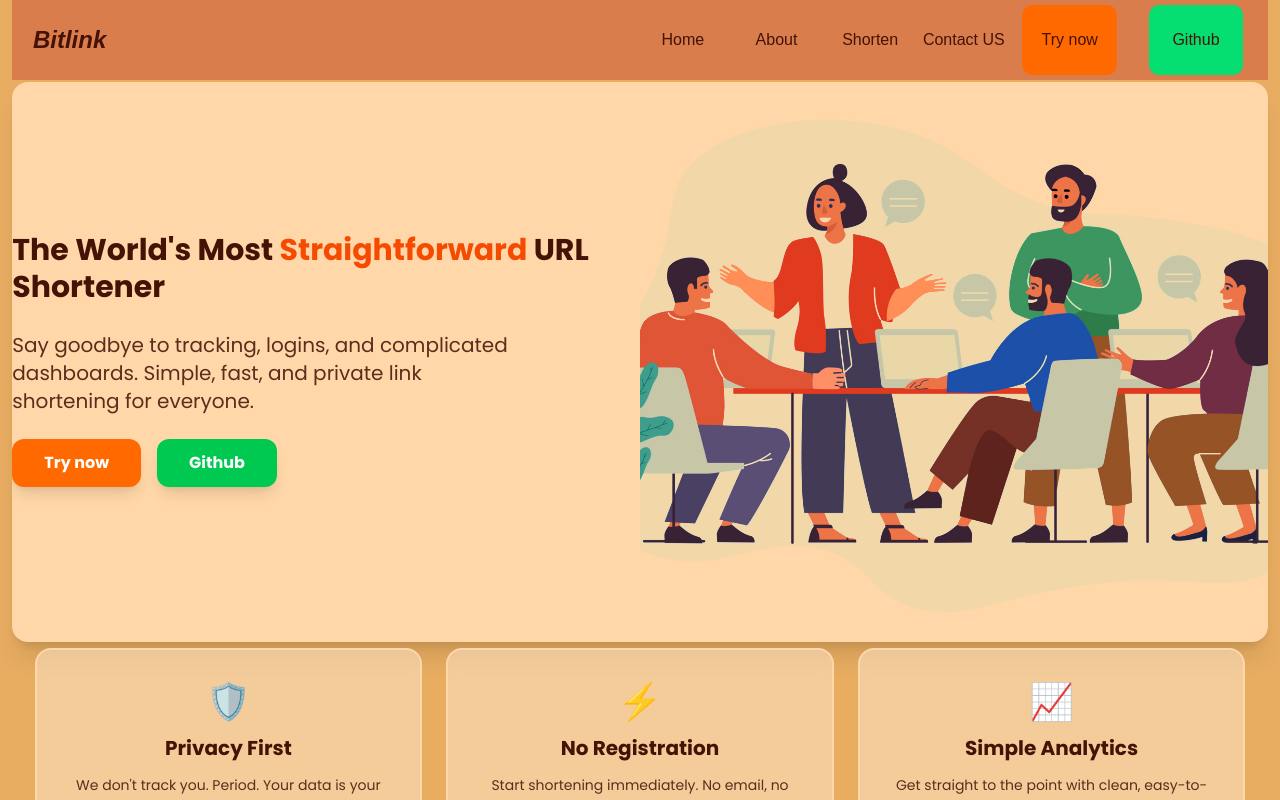
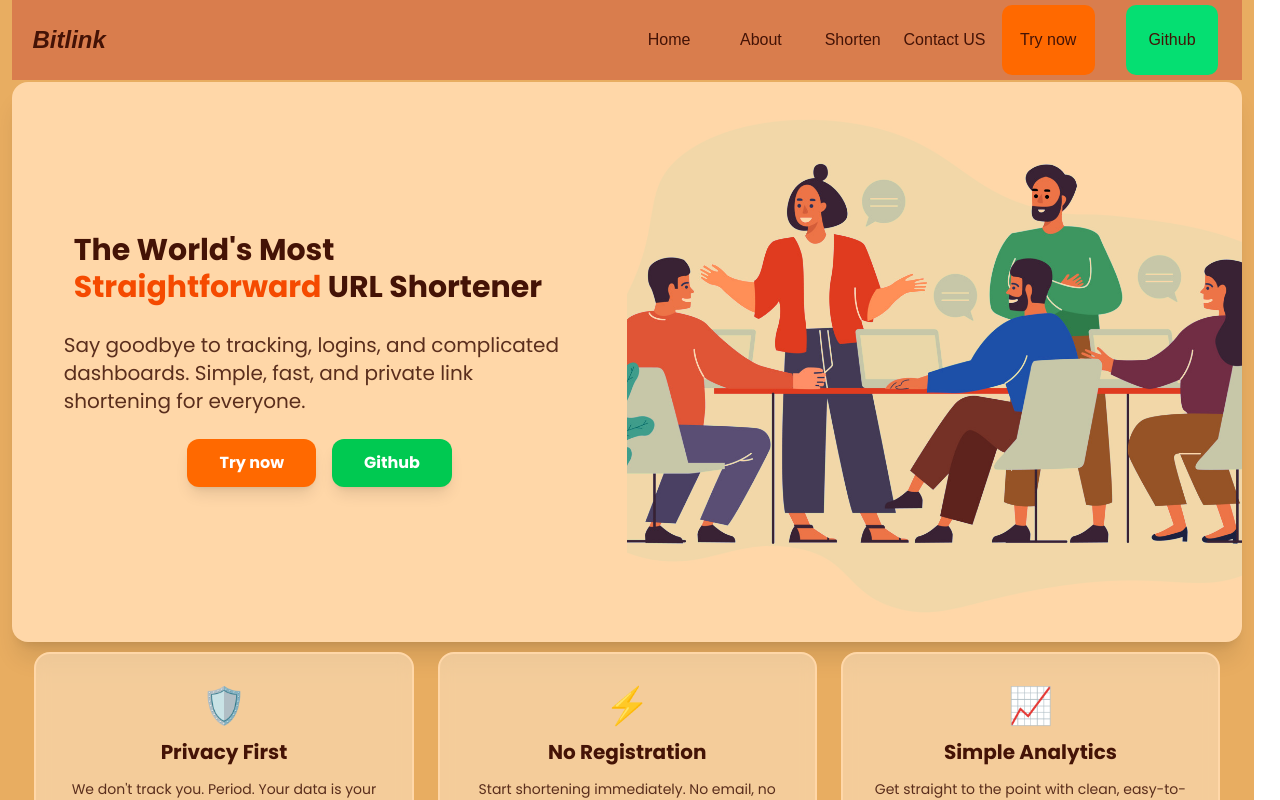
Before and after one commit to Shashikantgiri-web/Url-Shortener, a Next.js app in the folder main-code/: page / in a window 1280 px wide. Shown: the top 800 px of the page. Built offline with nearby package versions, Linux system fonts and the light colour scheme.

Commit message:
updating design

```diff
--- a/main-code/app/layout.js
+++ b/main-code/app/layout.js
@@ -23,7 +23,7 @@ export default function RootLayout({ children }) {
       <body
         className={`${geistSans.variable} ${geistMono.variable} antialiased`}
       >
-        <div className="w-screen h-[180vh] flex flex-col justify-start items-center overflow-hidden bg-[#e8ad61] text-[#441306] px-1.5">
+        <div className="w-[98%] min-h-[180vh] max-h-[210vh] flex flex-col justify-start items-center overflow-hidden bg-[#e8ad61] text-[#441306] px-1.5">
           <Navbar />
           {children}
         </div>
--- a/main-code/app/page.js
+++ b/main-code/app/page.js
@@ -10,17 +10,17 @@ const poppins = Poppins({
 
 export default function Home() {
   return (
-    <div className={`w-[99%] flex flex-col justify-center items-center gap-1.5 py-0.5 ${poppins.className}`}>
+    <div className={`w-[99%] flex flex-col justify-center items-center gap-2.5 py-0.5 ${poppins.className}`}>
       {/* Hero Section */}
       <section className="w-full h-[70vh] flex flex-col-reverse md:flex-row bg-orange-200 rounded-2xl overflow-hidden shadow-xl group transition-all duration-500 hover:shadow-2xl">
-        <div className="w-full md:w-[50%] h-[99%] flex flex-col justify-center items-center md:items-start gap-6">
-          <h1 className="text-3xl font-extrabold text-[#441306] leading-tight text-center md:text-left">
+        <div className="w-full md:w-[50%] h-[99%] flex flex-col justify-center items-center gap-6">
+          <h1 className="w-[80%] text-3xl font-extrabold text-[#441306] leading-tight text-center md:text-left">
             The World's Most <span className="text-orange-600">Straightforward</span> URL Shortener
           </h1>
           <p className="text-lg md:text-xl text-[#5a2e1d] font-medium text-center md:text-left max-w-lg">
             Say goodbye to tracking, logins, and complicated dashboards. Simple, fast, and private link shortening for everyone.
           </p>
-          <div className="flex flex-row gap-4 w-full justify-center items-center md:items-start md:justify-start">
+          <div className="flex flex-row gap-4 w-full justify-center items-center">
             <Link href="/generate" className="px-8 py-3 bg-orange-500 text-white font-bold rounded-xl shadow-lg hover:bg-orange-600 hover:scale-105 transition-all text-center">
               Try now
             </Link>
```
